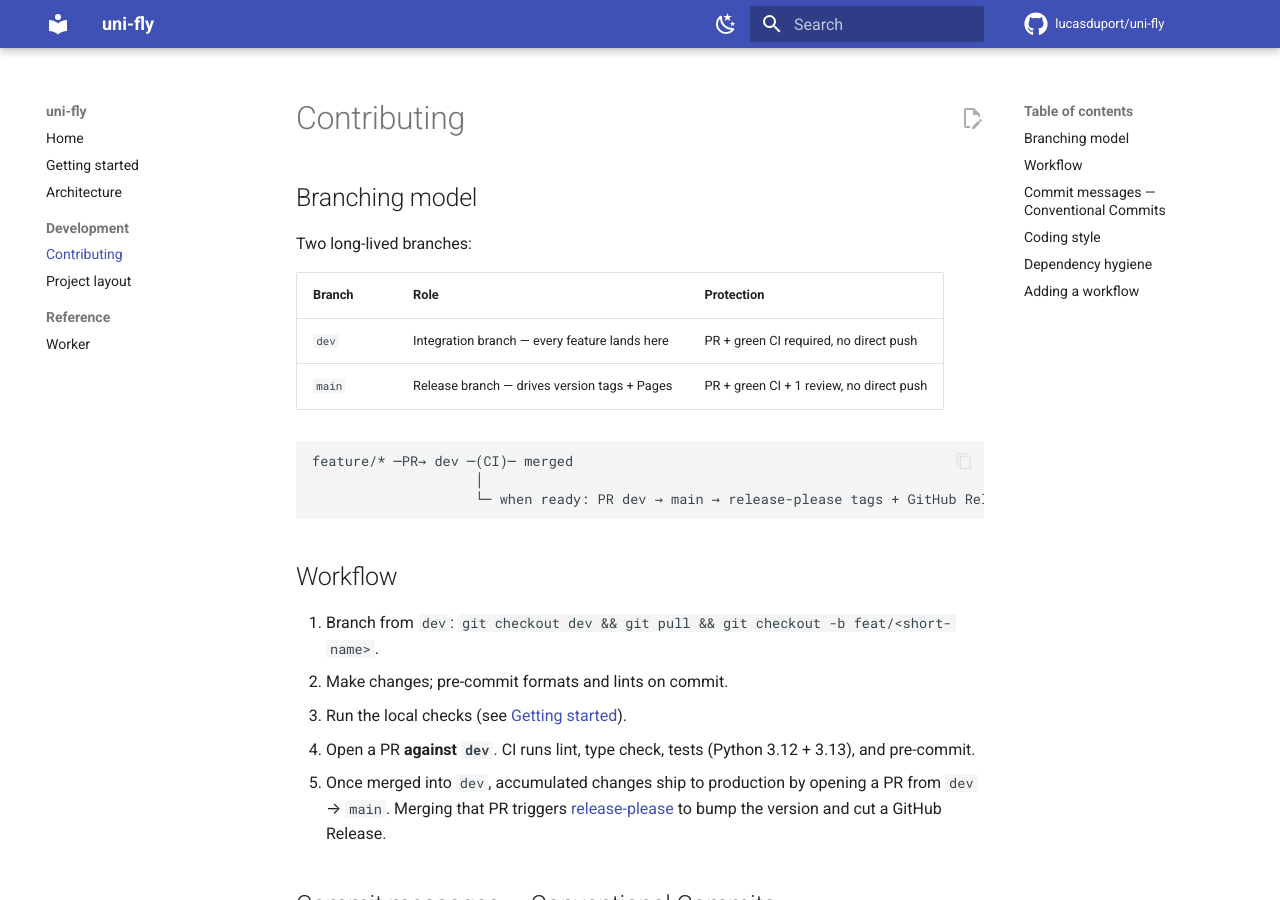
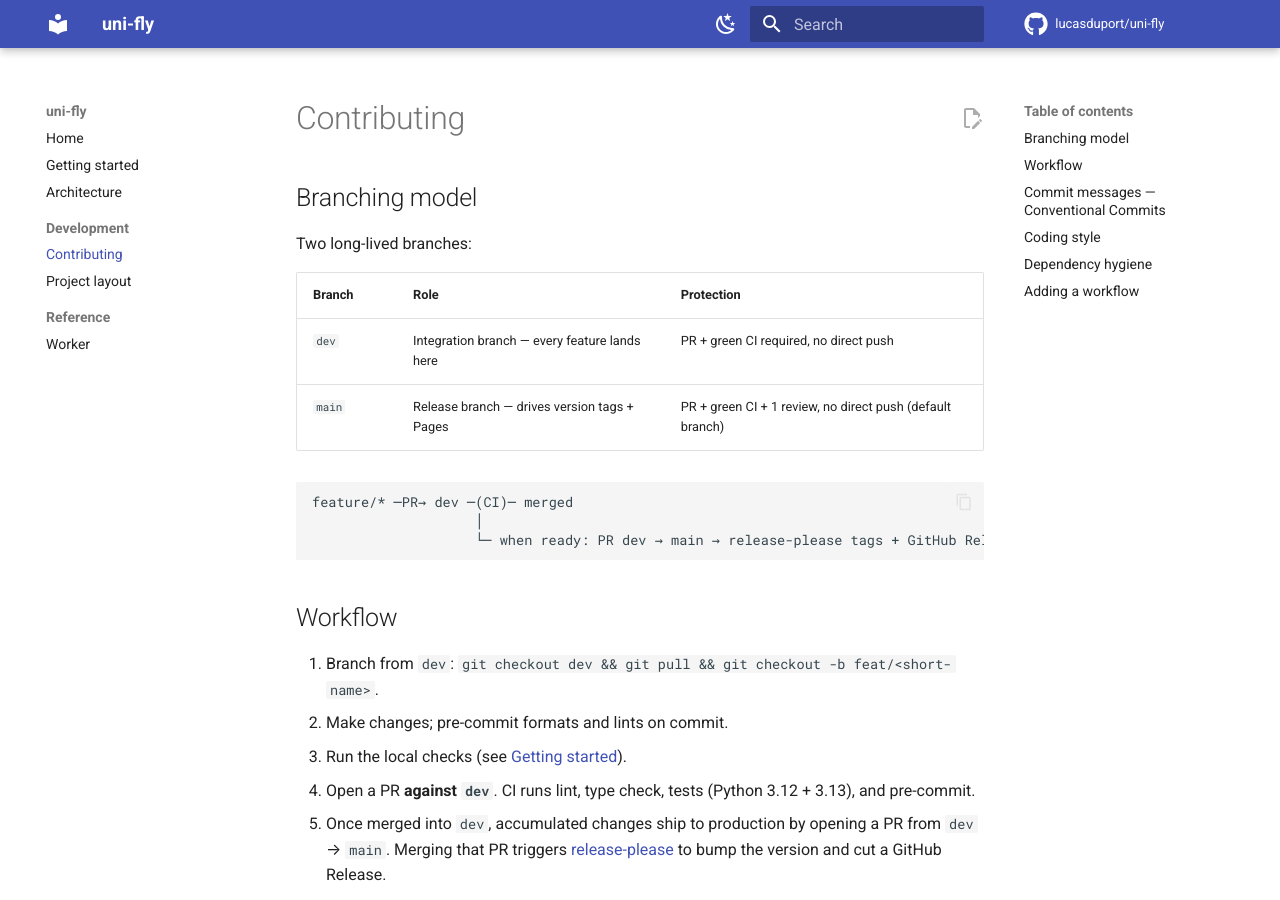
Before and after one commit to lucasduport/uni-fly, an MkDocs documentation site: the page built from docs/development/contributing.md, in a window 1280 px wide and 900 px high. Built offline with MkDocs 1.6.1 and Material for MkDocs 9.7.7, drawn with Linux system fonts in a browser that asks for light colours; comment, search, counter and statistics services are not loaded.

Commit message:
fix(ci): target main branch for release-please and update docs
- Add target-branch: main to release-please action to ensure releases
  are created from main instead of PRs to dev
- Update contributing.md to indicate main is the default branch

Generated by Mistral Vibe.
Co-Authored-By: Mistral Vibe <vibe@mistral.ai>

````diff
--- a/docs/development/contributing.md
+++ b/docs/development/contributing.md
@@ -7,7 +7,7 @@
 | Branch | Role                                            | Protection                              |
 | ------ | ----------------------------------------------- | --------------------------------------- |
 | `dev`  | Integration branch — every feature lands here   | PR + green CI required, no direct push  |
-| `main` | Release branch — drives version tags + Pages    | PR + green CI + 1 review, no direct push|
+| `main` | Release branch — drives version tags + Pages    | PR + green CI + 1 review, no direct push (default branch) |
 
 ```
 feature/* ─PR→ dev ─(CI)─ merged
````
Also changed, not shown: 2 other files.
